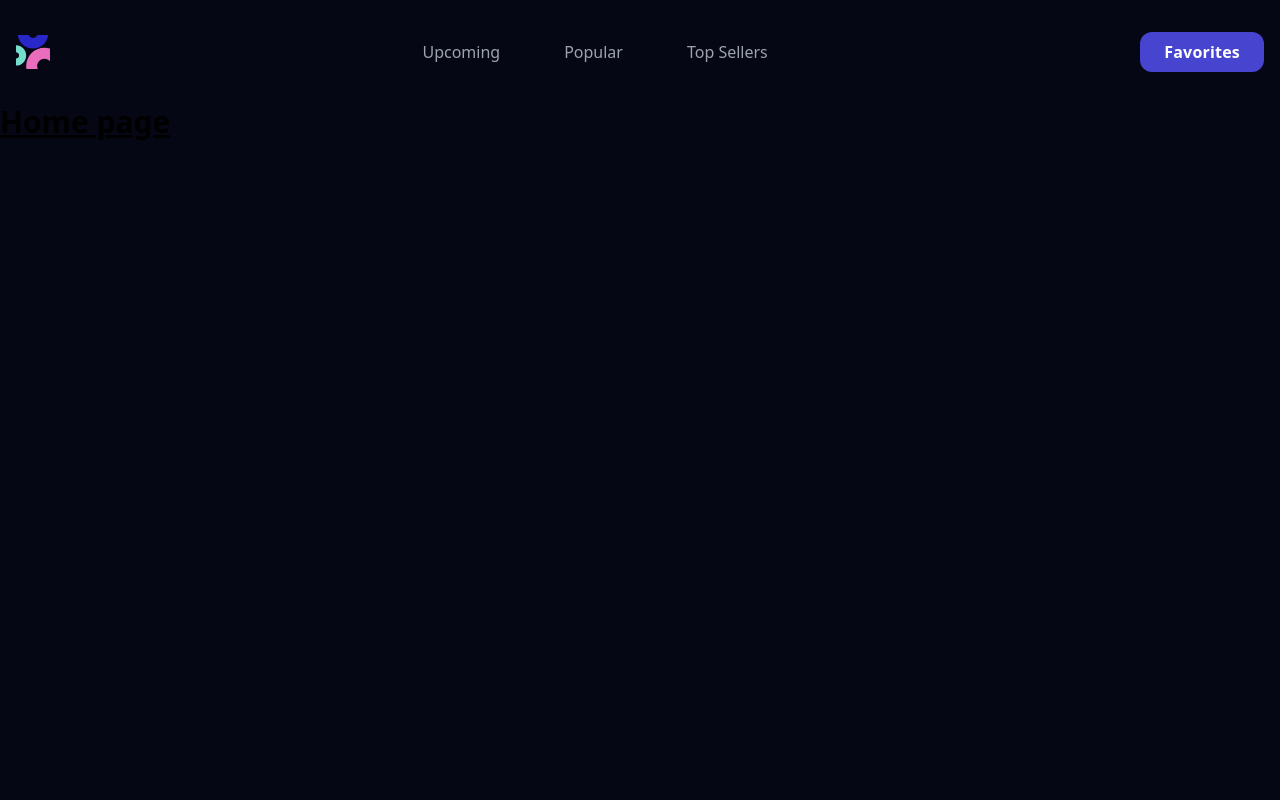
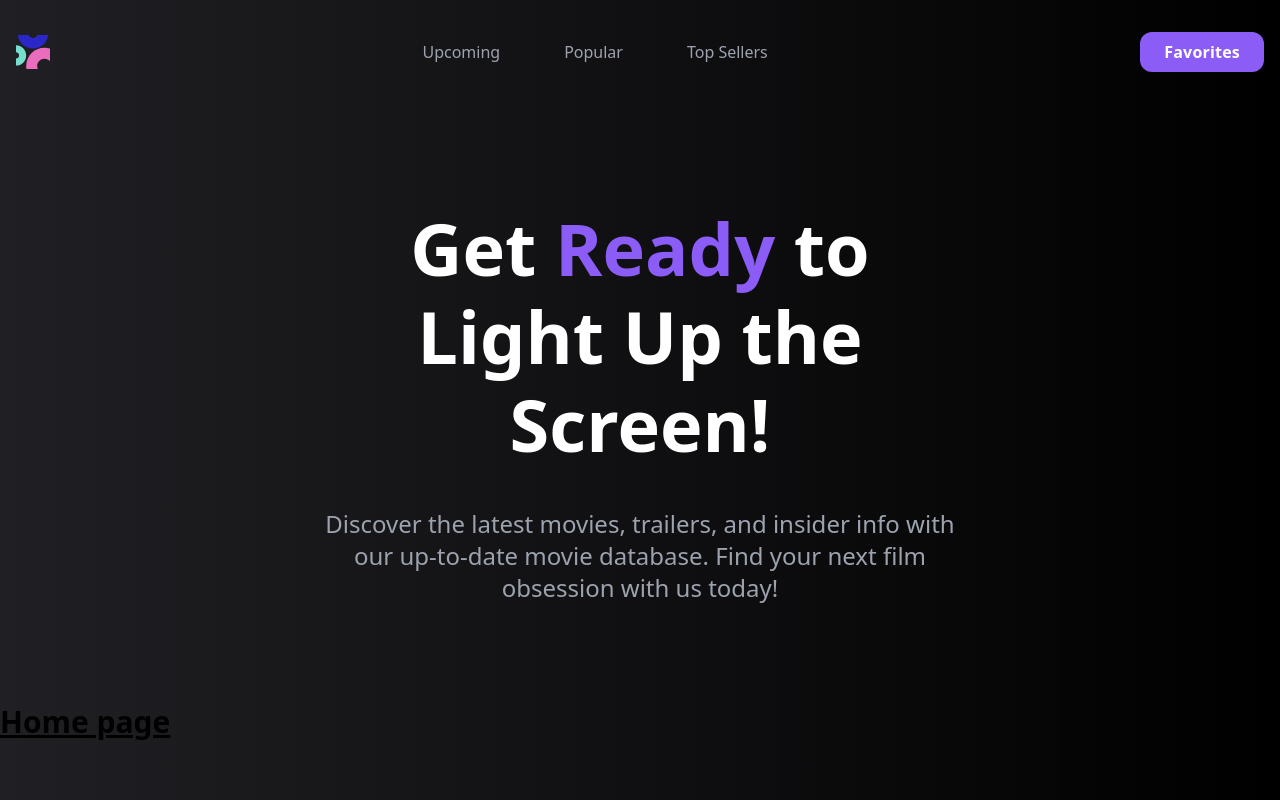
Before and after one commit to RodrigoLeon1/movie-db-app, a React (Vite) app: page / in a window 1280 px wide. Built offline with nearby package versions, Linux system fonts and the light colour scheme.

Commit message:
Basic hero section added

```diff
--- a/src/components/Button/Button.tsx
+++ b/src/components/Button/Button.tsx
@@ -9,7 +9,7 @@ const Button: FC<Props> = ({ label, handleOnClick }) => {
   return (
     <button
       onClick={handleOnClick}
-      className="bg-[#4745D0] hover:bg-[#596e94] py-2 px-6 rounded-xl text-white font-semibold text-base tracking-[0.2px]"
+      className="bg-[#8b5df6] hover:bg-[#694bad] py-2 px-6 rounded-xl text-white font-semibold text-base tracking-[0.2px]"
     >
       {label}
     </button>
--- a/src/index.css
+++ b/src/index.css
@@ -10,5 +10,6 @@
 }
 
 body {
-  background-color: var(--main-dark-color);
+  min-height: 100vh;
+  background-image: linear-gradient(to right, #202024 0%, black 100%);
 }
--- a/src/layout/Header/Header.tsx
+++ b/src/layout/Header/Header.tsx
@@ -4,6 +4,17 @@ const Header = () => {
   return (
     <header>
       <Navbar />
+
+      <div className="min-h-[75vh] lg:max-w-[50%] container mx-auto flex flex-col items-center justify-center text-center">
+        <h2 className="text-7xl text-white font-bold leading-[5.5rem] mb-10">
+          Get <span className="text-violet-500">Ready</span> to Light Up the Screen!
+        </h2>
+
+        <p className="text-gray-400 text-2xl">
+          Discover the latest movies, trailers, and insider info with our up-to-date movie database. Find your next film
+          obsession with us today!
+        </p>
+      </div>
     </header>
   );
 };
```
Also changed, not shown: src/assets/image/hero-bg.jpg (deleted).
